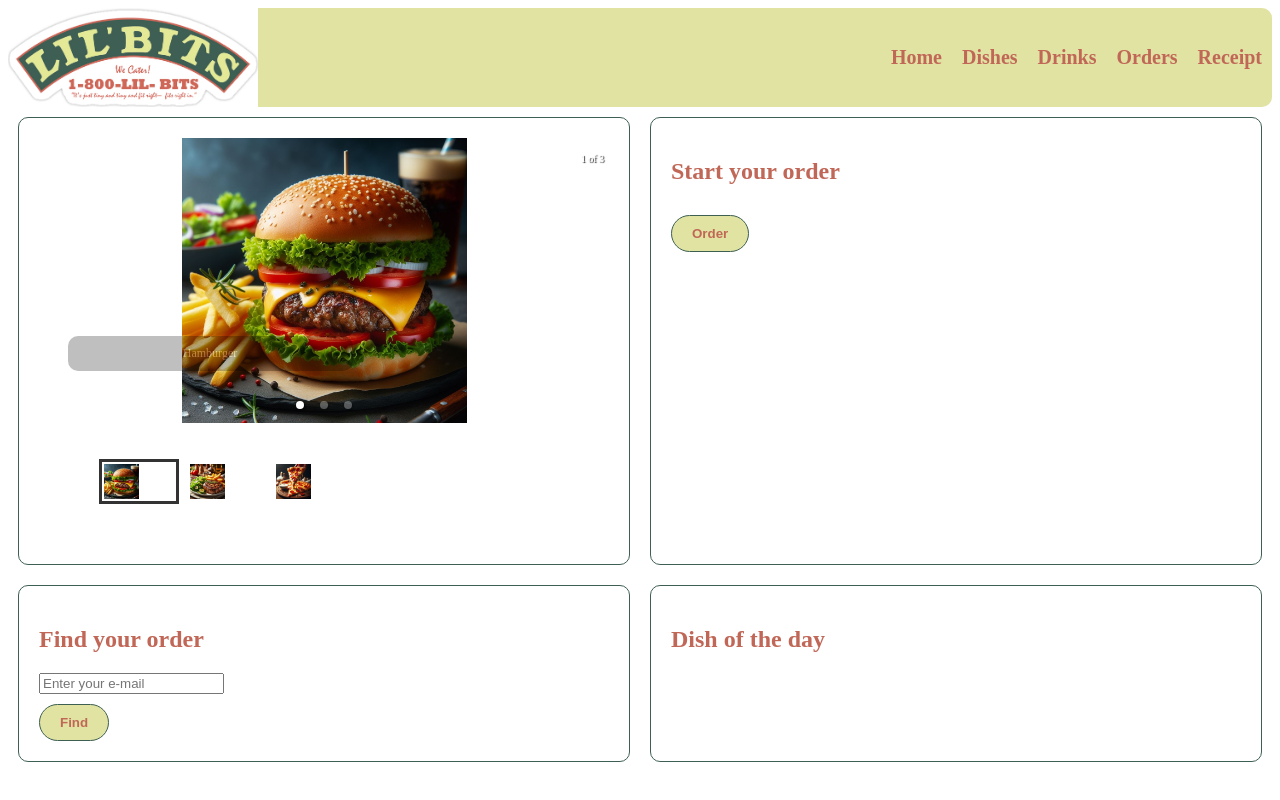
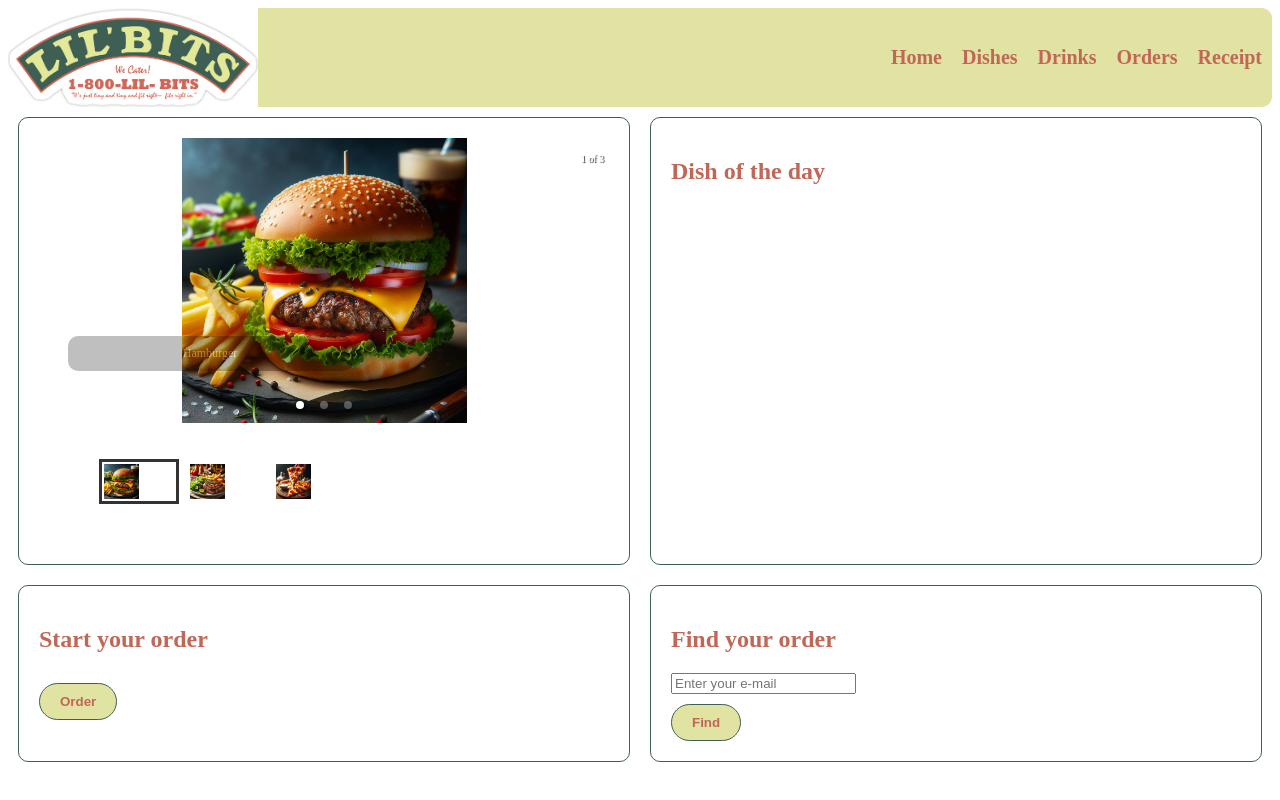
Before and after one commit to OSE-ICE/final-project, a Next.js app: page / in a window 1280 px wide. Built offline with nearby package versions, Linux system fonts and the light colour scheme.

Commit message:
moved dish of the day

```diff
--- a/src/app/home/page.tsx
+++ b/src/app/home/page.tsx
@@ -55,6 +55,9 @@ export default function HomePage() {
           </Carousel>
         </div>
         <div className="container">
+          <h2>Dish of the day</h2>
+        </div>
+        <div className="container">
           <h2>Start your order</h2>
           <Link href="../dishes">
             <button className="button">Order</button>
@@ -73,9 +76,6 @@ export default function HomePage() {
             Find
           </button>
         </div>
-        <div className="container">
-          <h2>Dish of the day</h2>
-        </div>
       </div>
     </div>
   );
```
